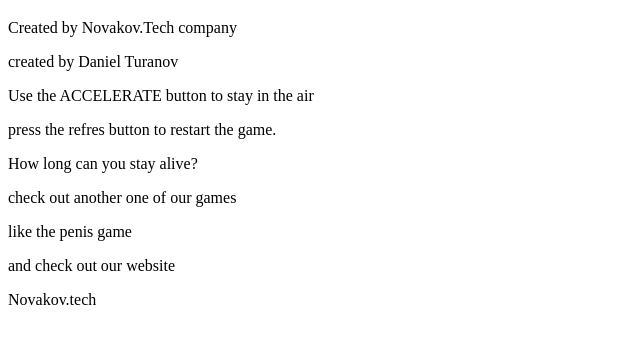
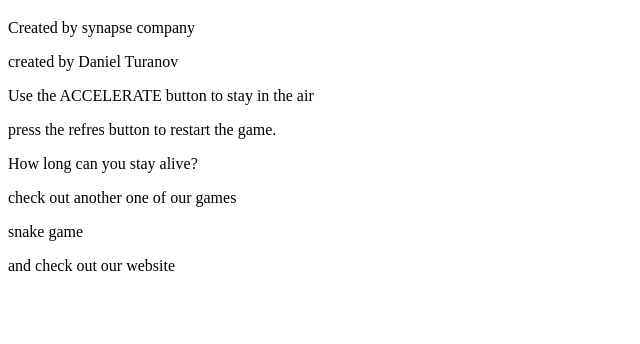
Before and after one commit to ldtek/flappy-block, a plain HTML site: page index.html in a window 1280 px wide. Shown: the part 366-710 px from the top of the page, without its empty margins (0-640 px from the left). Drawn offline with Linux system fonts and the light colour scheme.

Commit message:
Update index.html

```diff
--- a/index.html
+++ b/index.html
@@ -133,15 +133,15 @@ function accelerate(n) {
 <button onmousedown="accelerate(-0.2)" onmouseup="accelerate(0.05)">ACCELERATE</button>
 <h1>Flappy block</h1>
 </hr>
-<p>Created by Novakov.Tech company
+<p>Created by synapse company
 <p>created by Daniel Turanov</p>
    <p>Use the ACCELERATE button to stay in the air</p>
      <p>press the refres button to restart the game.</p>
       <p>How long can you stay alive?</p>
       <p>check out another one of our games</p>
-     <p>like the penis game</p>
+     <p>snake game</p>
    <p>and check out our website</p>
-<p>Novakov.tech</p>
+<p></p>
 
 </body>
 </html>
```
